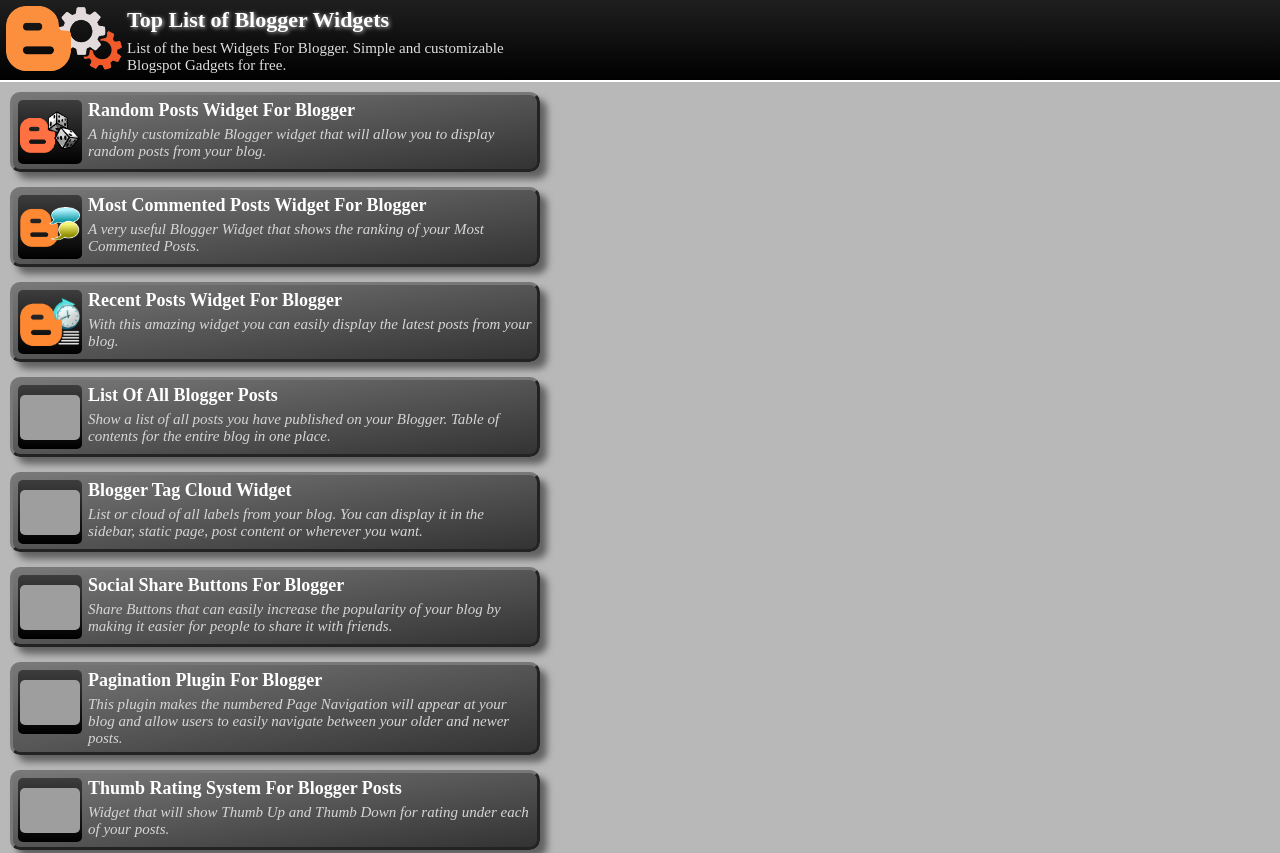
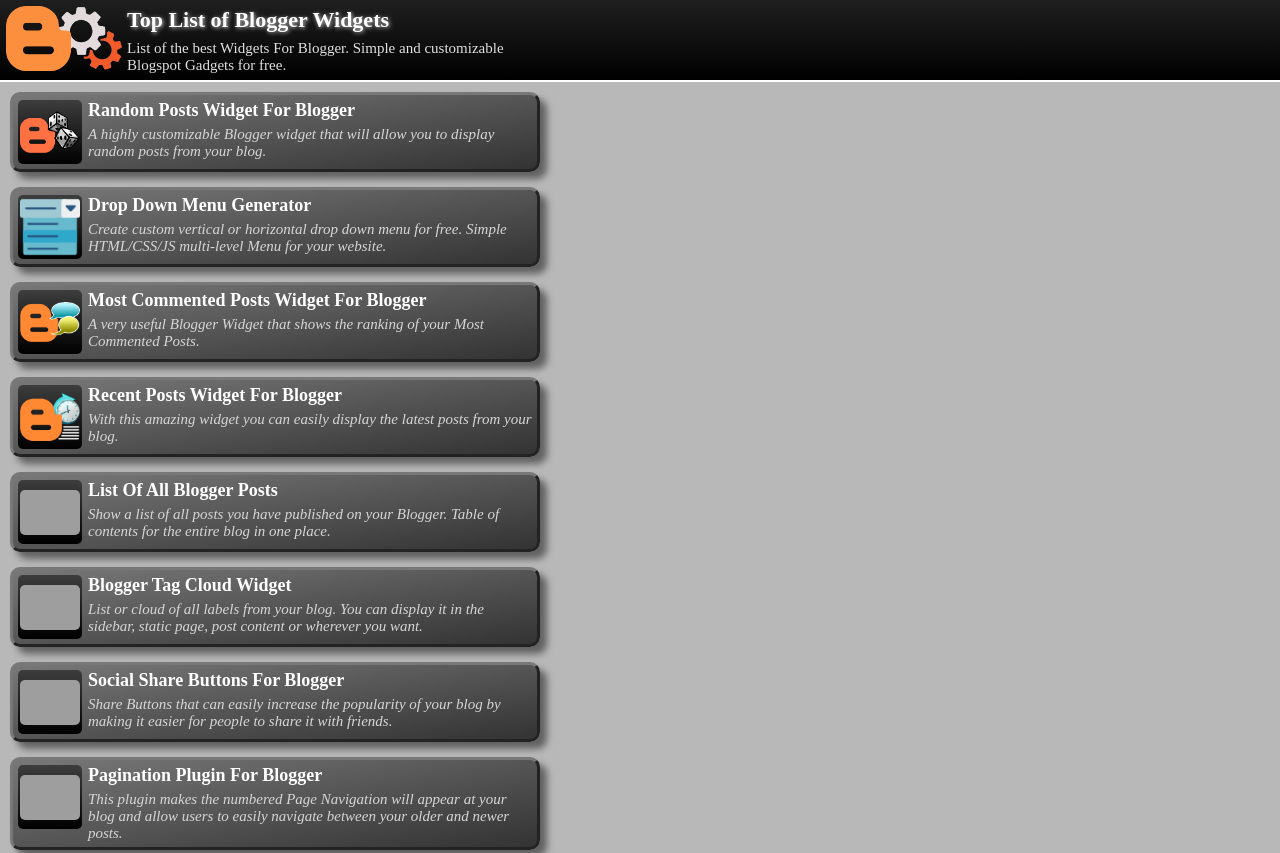
Before and after one commit to bloggerwidgets/bloggerwidgets.github.io, a plain HTML site: page index.html in a window 1280 px wide. Shown: the top 853 px of the page. Drawn offline with Linux system fonts and the light colour scheme; grey boxes are pictures that could not be loaded; a web font is replaced by a local one.

Commit message:
Add files via upload

```diff
--- a/index.html
+++ b/index.html
@@ -35,6 +35,14 @@
 				</div>
 				<h2 class="nazwa-widzetu">Random Posts Widget For Blogger</h2>
 				<div class="opis-widzetu">A highly customizable Blogger widget that will allow you to display random posts from your blog.</div>
+			</a>
+
+			<a href="https://dropdownmenugenerator.github.io" title="Create simple multi-level Drop-Down Menu for your website" class="blogger-widget">
+				<div class="widzet-obrazek">
+					<img src="drop-down-menu-generator.png" alt="Drop-Down Menu Generator">
+				</div>
+				<h2 class="nazwa-widzetu">Drop Down Menu Generator</h2>
+				<div class="opis-widzetu">Create custom vertical or horizontal drop down menu for free. Simple HTML/CSS/JS multi-level Menu for your website.</div>
 			</a>
 
 			<a href="https://bloggerwidgets.github.io/most-commented-posts" title="Most Commented Posts Widget For Blogger" class="blogger-widget">
```
